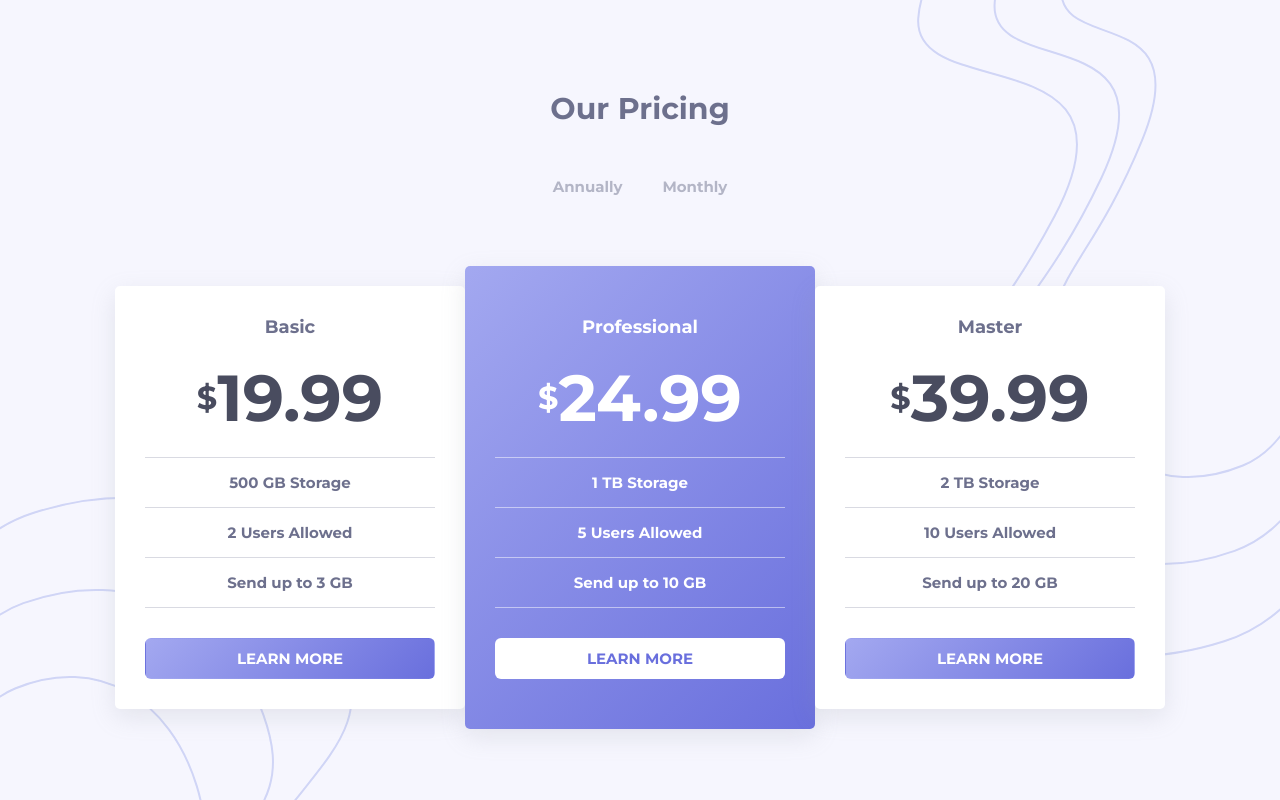
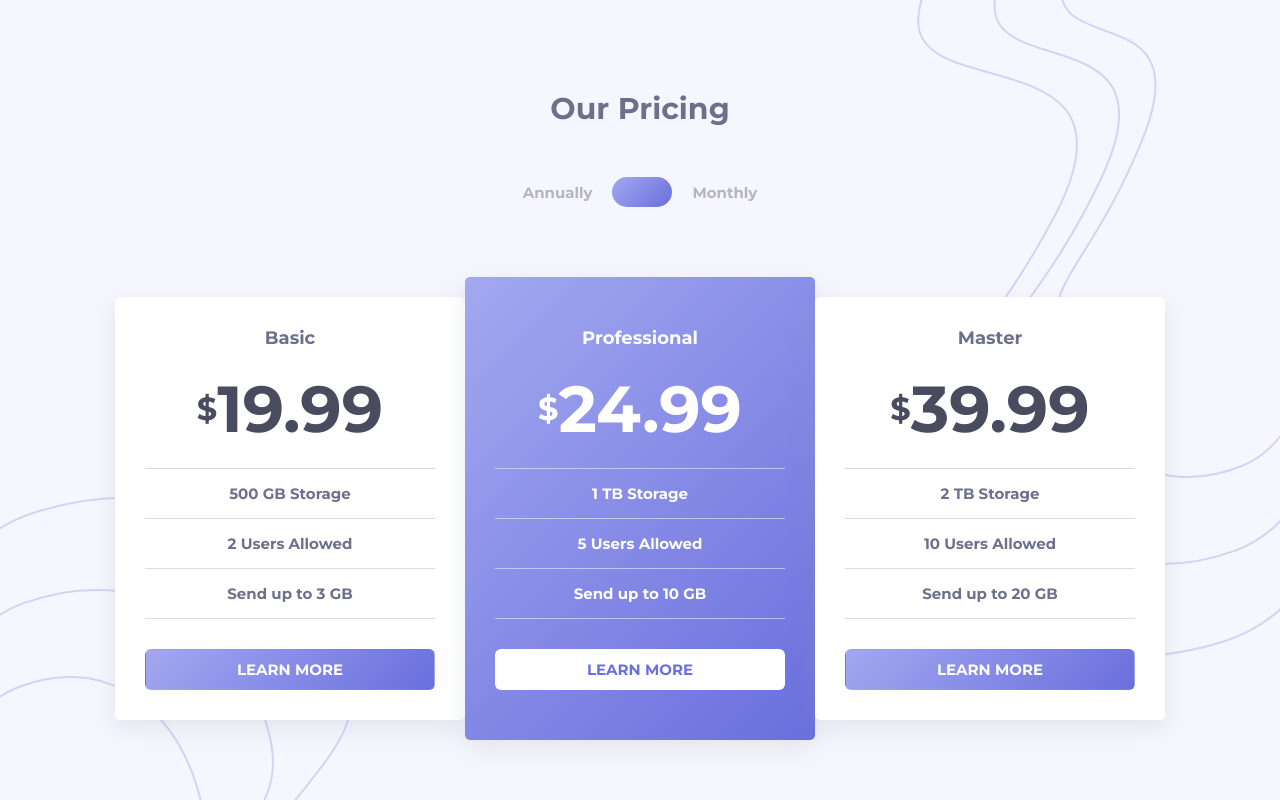
Before and after one commit to hhhallan/fmc__pricing-component-with-toggle, a plain HTML site: page index.html in a window 1280 px wide. Drawn offline with Linux system fonts and the light colour scheme.

Commit message:
Update style.css

```diff
--- a/assets/style.css
+++ b/assets/style.css
@@ -70,7 +70,7 @@ h1 {
     color: var(--f-light);
     margin: 50px 0 70px;
 }
-.abonnement label {
+.abonnement #switch {
     margin: 0 20px;
     width: 60px;
     height: 30px;
```
